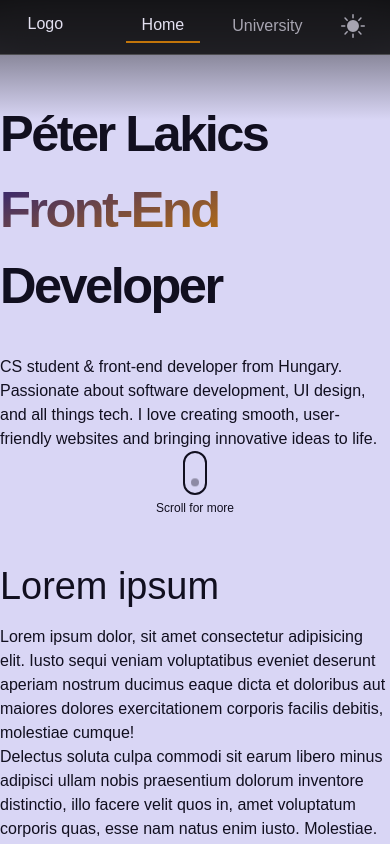
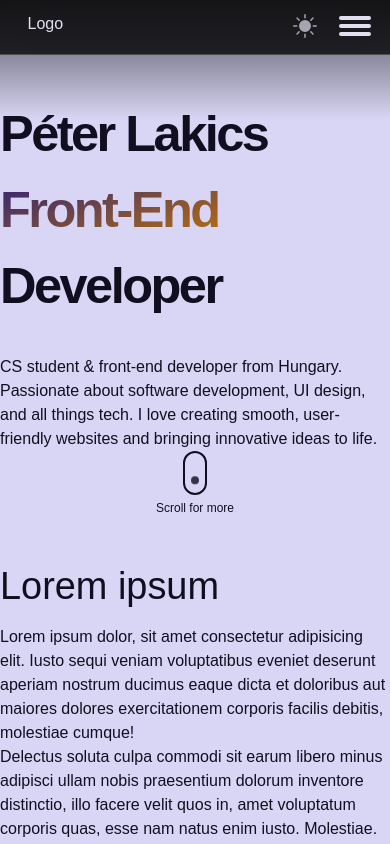
Before and after one commit to dhemeira/dhemeira.hu, a React (Vite) app: page / in a window 390 px wide. Shown: the top 844 px of the page. Built offline with nearby package versions, Linux system fonts and the light colour scheme; what @dhemeira/tailwind-bootstrap-grid would draw is missing.

Commit message:
Add hamburger menu, resolve #2

```diff
--- a/package.json
+++ b/package.json
@@ -12,6 +12,7 @@
   "dependencies": {
     "@dhemeira/tailwind-bootstrap-grid": "^1.1.1",
     "@fontsource-variable/inter": "^5.0.19",
+    "@headlessui/react": "^2.1.2",
     "clsx": "^2.1.1",
     "react": "^18.3.1",
     "react-dom": "^18.3.1",
--- /dev/null
+++ b/src/components/DropdownMenu.tsx
@@ -0,0 +1,77 @@
+import clsx from 'clsx';
+import { NavLink, RouteObject } from 'react-router-dom';
+import { HamburgerLine } from './HamburgerLine';
+interface DropdownMenuProps {
+  pages: RouteObject[];
+  className?: string;
+}
+
+import { Menu, MenuButton, MenuItem, MenuItems } from '@headlessui/react';
+import { Fragment } from 'react/jsx-runtime';
+
+export const DropdownMenu = ({ pages, className }: DropdownMenuProps) => {
+  return (
+    <Menu>
+      <MenuButton as={Fragment}>
+        {({ active }) => (
+          <label
+            className={clsx(
+              'w-8',
+              'h-8',
+              'flex',
+              'flex-col',
+              'justify-center',
+              'items-center',
+              'gap-1',
+              'cursor-pointer',
+              className
+            )}
+            htmlFor="hamburger">
+            <HamburgerLine className={active ? 'rotate-45 translate-y-2' : ''} />
+            <HamburgerLine className={active ? 'rotate-45' : ''} />
+            <HamburgerLine className={active ? '-rotate-45 -translate-y-2' : ''} />
+          </label>
+        )}
+      </MenuButton>
+      <MenuItems
+        anchor="top end"
+        transition
+        className={clsx(
+          'origin-top',
+          'transition',
+          'duration-200',
+          'ease-out',
+          'data-[closed]:scale-95',
+          'data-[closed]:opacity-0',
+          'bg-black/75',
+          'shadow',
+          'z-50',
+          'flex',
+          'flex-col',
+          'px-4',
+          'rounded-xl',
+          'mt-4',
+          'outline-none',
+          'divide-y',
+          'backdrop-blur-xl',
+          'text-center'
+        )}>
+        {pages.map((page) => (
+          <MenuItem key={page.path}>
+            <NavLink
+              to={page.path || '/'}
+              className={({ isActive }) =>
+                `p-4 text-base/8 ${
+                  isActive
+                    ? 'text-dark-text font-semibold'
+                    : 'text-dark-text/70 font-medium hover:text-dark-text'
+                }`
+              }>
+              {page.id}
+            </NavLink>
+          </MenuItem>
+        ))}
+      </MenuItems>
+    </Menu>
+  );
+};
--- /dev/null
+++ b/src/components/HamburgerLine.tsx
@@ -0,0 +1,13 @@
+import clsx from 'clsx';
+
+interface HamburgerLineProps {
+  className?: string;
+}
+
+export const HamburgerLine = ({ className }: HamburgerLineProps) => {
+  return (
+    <div
+      className={clsx('w-8', 'bg-dark-text', 'h-1', 'rounded', 'transition-transform', className)}
+    />
+  );
+};
--- a/src/components/Header.tsx
+++ b/src/components/Header.tsx
@@ -2,6 +2,7 @@ import { useEffect, useState } from 'react';
 import { NavLink } from 'react-router-dom';
 import { BsSunFill, BsFillMoonStarsFill } from 'react-icons/bs';
 import { routes } from '../main';
+import { DropdownMenu } from './DropdownMenu';
 interface HeaderProps {
   changeTheme: () => void;
   theme: string;
@@ -40,7 +41,7 @@ export const Header = ({ changeTheme, theme }: HeaderProps) => {
   }, []);
 
   return (
-    <header className="fixed top-0 w-full bg-black/75 z-50 text-dark-text border-b-white/20 border-b">
+    <header className="fixed top-0 w-full bg-black/75 z-50 backdrop-blur-xl text-dark-text border-b-white/20 border-b">
       <div className="flex justify-between px-[5%] md:px-[10%] py-2">
         <p className="font-medium px-2 text-base/8">Logo</p>
         <nav className="flex gap-4 justify-end items-center">
@@ -49,7 +50,7 @@ export const Header = ({ changeTheme, theme }: HeaderProps) => {
               key={page.path}
               to={page.path || '/'}
               className={({ isActive }) =>
-                `font-medium px-4 text-base/8 ${
+                `font-medium px-4 text-base/8 hidden sm:block ${
                   isActive
                     ? 'text-dark-text border-b-2 border-b-light-accent dark:border-b-dark-accent'
                     : 'text-dark-text/70 hover:text-dark-text'
@@ -67,6 +68,10 @@ export const Header = ({ changeTheme, theme }: HeaderProps) => {
               <BsFillMoonStarsFill className="w-6 h-6" />
             )}
           </button>
+          <DropdownMenu
+            className="block sm:hidden"
+            pages={pages}
+          />
         </nav>
       </div>
       <ProgressContainer>
--- a/src/components/ScrollAnim.css
+++ b/src/components/ScrollAnim.css
@@ -1,5 +1,5 @@
 .scroll-wheel {
-  animation: scroll 2.5s infinite;
+  animation: scroll 2.5s infinite cubic-bezier(0.785, 0.135, 0.15, 0.86);
   --down: 0.9rem;
 }
 
--- a/src/index.css
+++ b/src/index.css
@@ -10,10 +10,6 @@
 
 .dark .bg-top-gradient {
   background-image: linear-gradient(0deg, rgba(13, 10, 41, 1) 50%, rgba(0, 0, 0, 1) 120%);
-}
-
-header {
-  backdrop-filter: blur(20px);
 }
 
 body {
```
Also changed, not shown: 2 other files (tests, documents, lock files or other folders).
